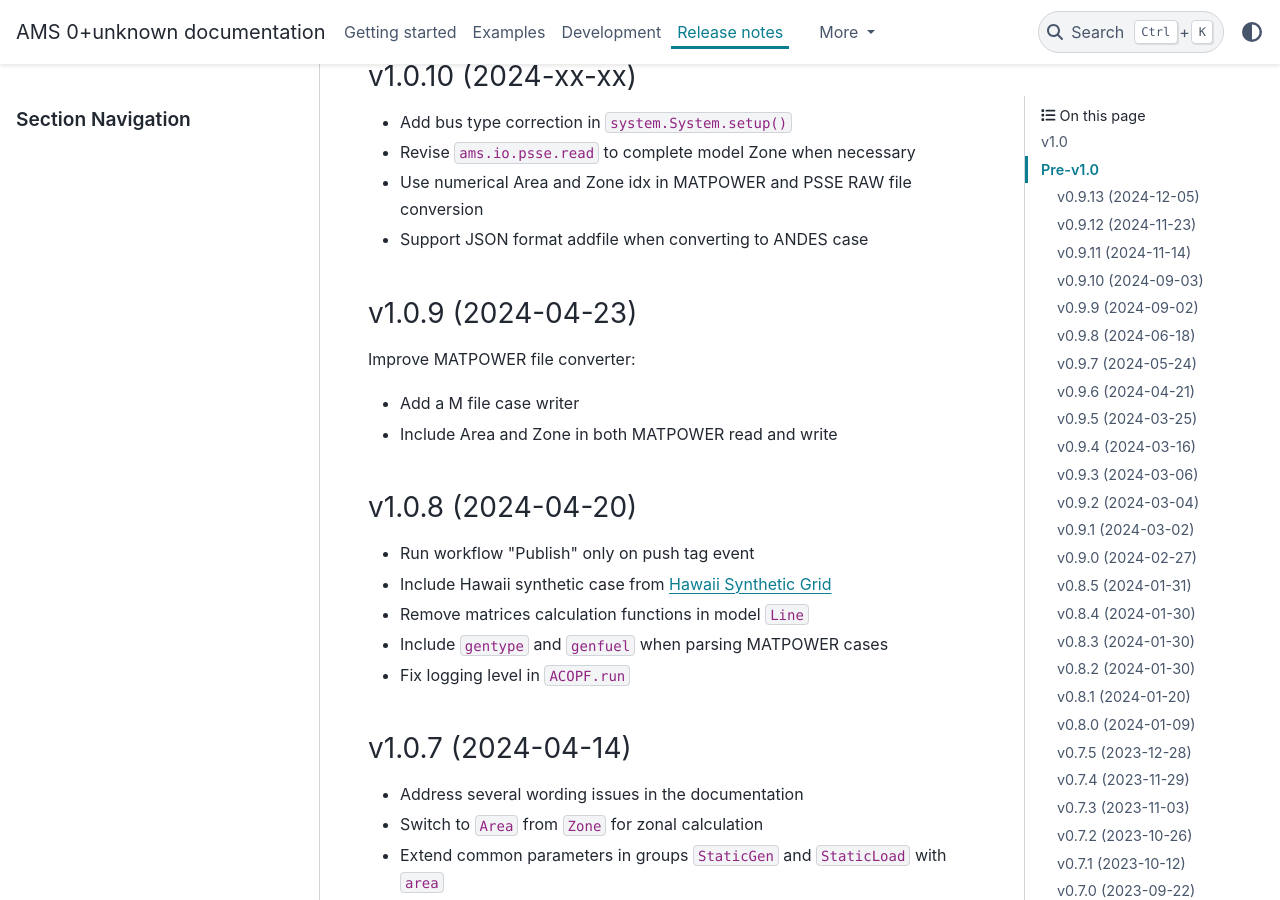
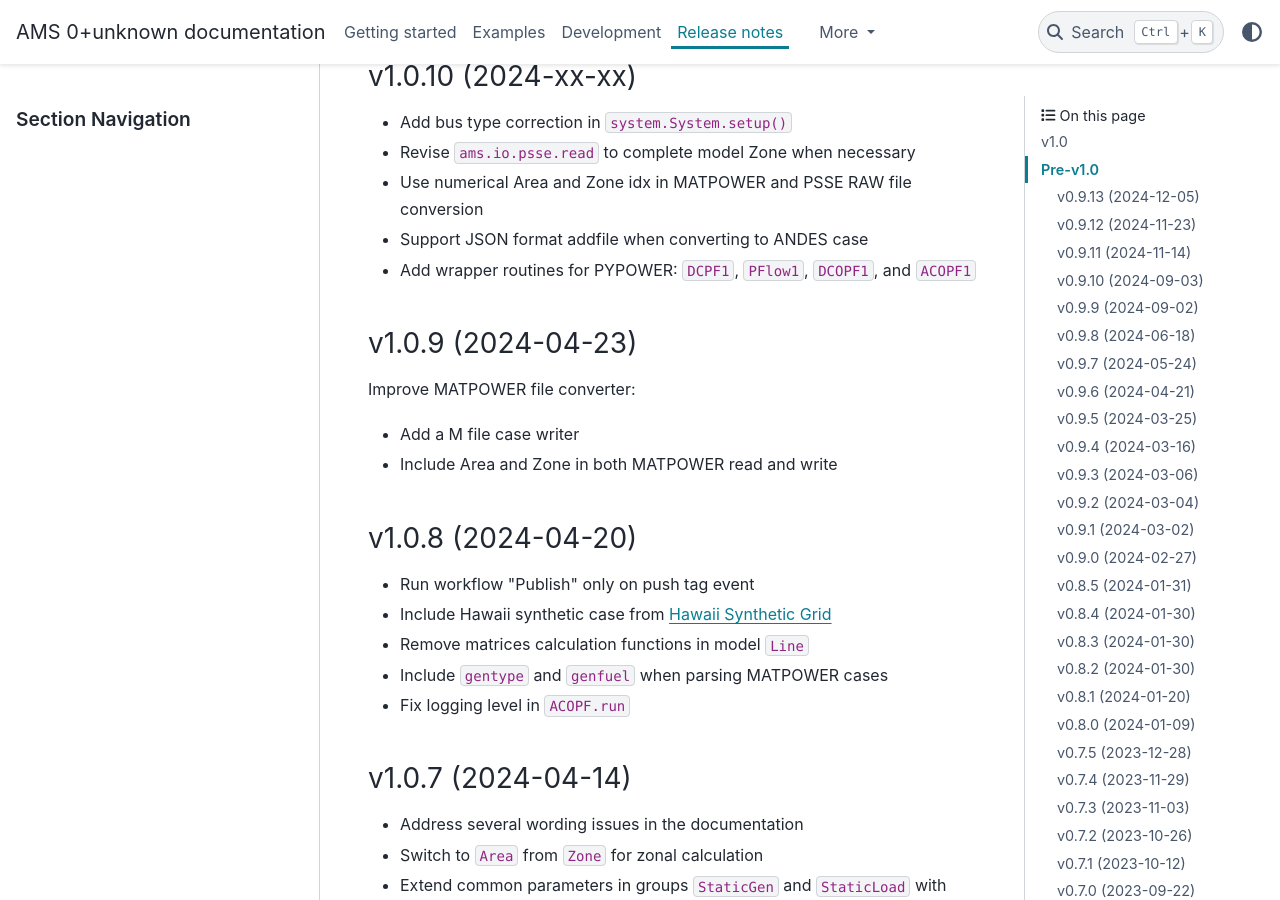
Before and after one commit to CURENT/ams, a Sphinx documentation site: the page built from docs/source/release-notes.rst, in a window 1280 px wide and 900 px high, scrolled down 301 px. Built offline with Sphinx 7.4.7 and the PyData theme 0.15.4, drawn with Linux system fonts in a browser that asks for light colours; pages that are not in the unit, such as notebooks, are missing from menus.

Commit message:
Update release notes

```diff
--- a/docs/source/release-notes.rst
+++ b/docs/source/release-notes.rst
@@ -16,6 +16,7 @@ v1.0.10 (2024-xx-xx)
 - Revise ``ams.io.psse.read`` to complete model Zone when necessary
 - Use numerical Area and Zone idx in MATPOWER and PSSE RAW file conversion
 - Support JSON format addfile when converting to ANDES case
+- Add wrapper routines for PYPOWER: ``DCPF1``, ``PFlow1``, ``DCOPF1``, and ``ACOPF1``
 
 v1.0.9 (2024-04-23)
 --------------------
```
